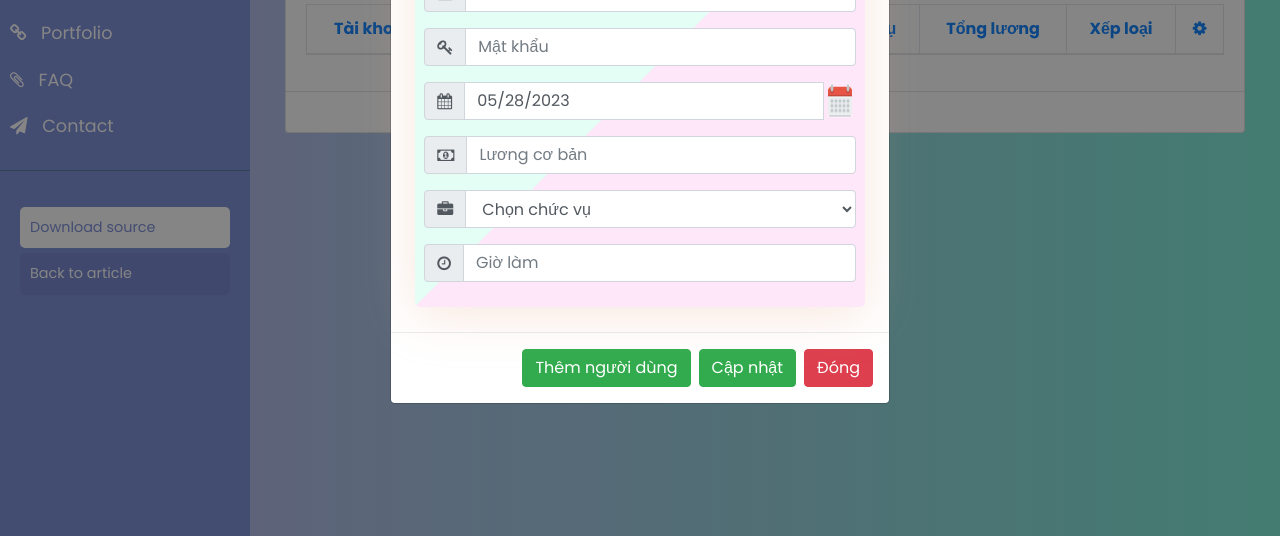
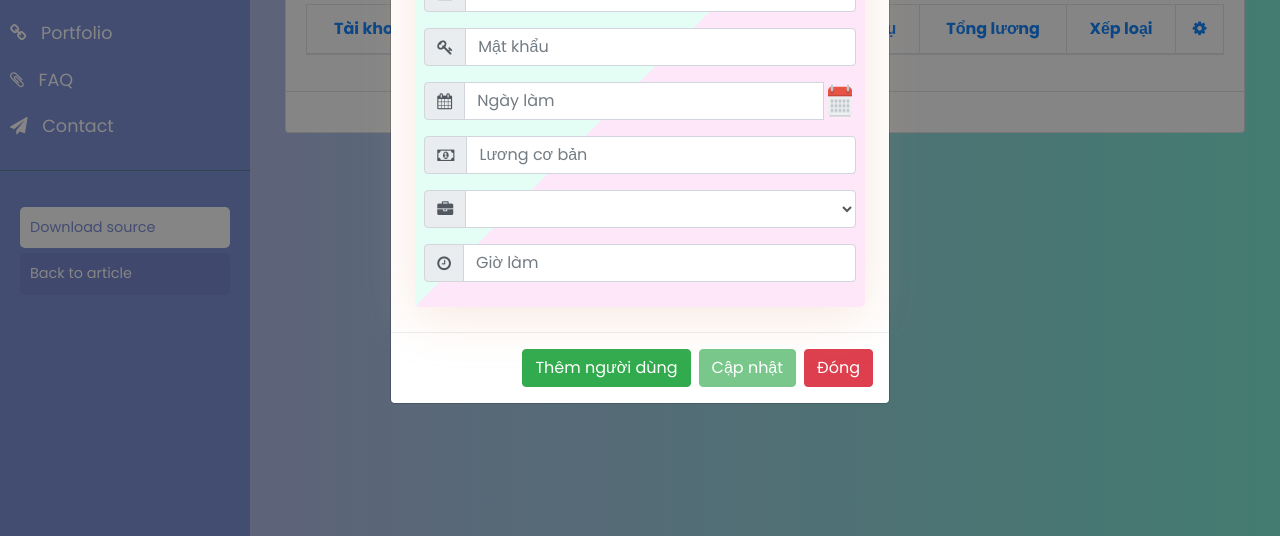
Before and after one commit to redtnx/BCS07_TranLuuTrongNghia_JS-Buoi-11_HW, a plain HTML site: page index.html in a window 1280 px wide. Both pictures are taken after a click on the button "Thêm nhân viên". Shown: the part 264-800 px from the top of the page. Drawn offline with nearby package versions, Linux system fonts and the light colour scheme; a web font is replaced by a local one.

Commit message:
completed

```diff
--- a/controller/main.js
+++ b/controller/main.js
@@ -134,6 +134,19 @@ function layThongTinNV(isAdd) {
   return nhanVien;
 }
 
+getEle("btnThem").addEventListener("click", function () {
+  getEle("tknv").disabled = false;
+
+  getEle("tknv").value = "";
+  getEle("name").value = "";
+  getEle("email").value = "";
+  getEle("password").value = "";
+  getEle("datepicker").value = "";
+  getEle("luongCB").value = "";
+  getEle("chucVu").value = "";
+  getEle("gioLam").value = "";
+});
+
 // Thêm nhân viên
 getEle("btnThemNV").addEventListener("click", function () {
   var nhanVien = layThongTinNV(true);
@@ -141,6 +154,15 @@ getEle("btnThemNV").addEventListener("click", function () {
   if (nhanVien) {
     // Thêm nhân viên vào mảng arr
     dsnv._themNV(nhanVien);
+
+    getEle("tknv").value = "";
+    getEle("name").value = "";
+    getEle("email").value = "";
+    getEle("password").value = "";
+    getEle("datepicker").value = "";
+    getEle("luongCB").value = "";
+    getEle("chucVu").value = "";
+    getEle("gioLam").value = "";
 
     // Gọi hàm setLocalStorage để lưu data
     setLocalStorage();
@@ -182,6 +204,8 @@ function xoaNV(taiKhoan) {
 function suaNV(taiKhoan) {
   var nv = dsnv._layThongTinNV(taiKhoan);
   if (nv) {
+    getEle("btnCapNhat").disabled = false;
+
     getEle("tknv").value = nv.taiKhoan;
     getEle("tknv").disabled = true;
     getEle("name").value = nv.hoTen;
--- a/index.html
+++ b/index.html
@@ -365,7 +365,13 @@
             <button id="btnThemNV" type="button" class="btn btn-success">
               Thêm người dùng
             </button>
-            <button id="btnCapNhat" type="button" class="btn btn-success">
+            <button
+              id="btnCapNhat"
+              type="button"
+              class="btn btn-success"
+              data-dismiss="modal"
+              disabled="true"
+            >
               Cập nhật
             </button>
             <button
```
